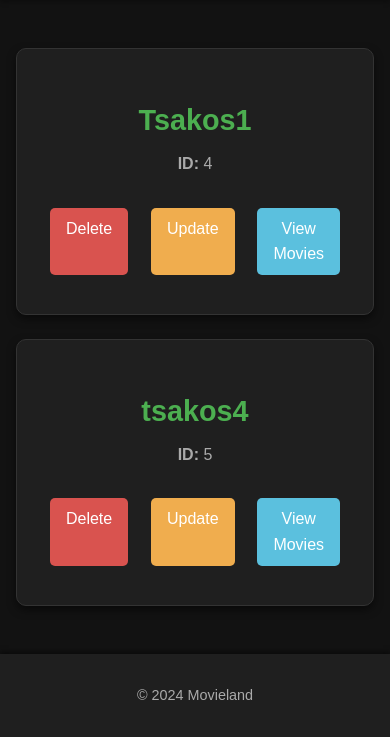
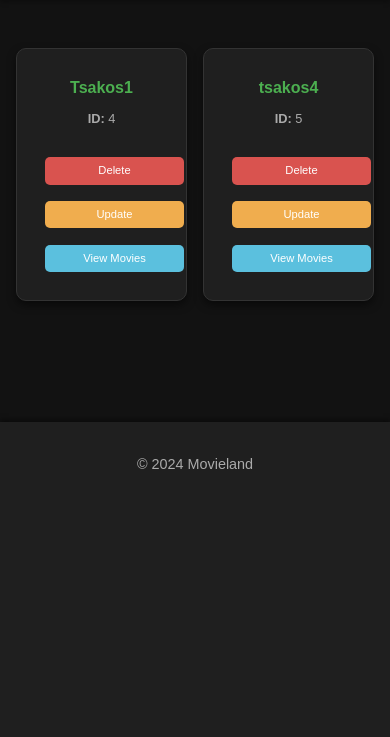
Before and after one commit to evangelostsak/Movieland, a Flask app: page /users in a window 390 px wide. Shown: the part 338-1075 px from the top of the page. After the commit the page ends 807 px from the top, so only its background shows below. Run offline with Flask 3, Linux system fonts and the light colour scheme.

Commit message:
new user grid added, responsive design for more amount of users, smaller devices

```diff
--- a/static/style.css
+++ b/static/style.css
@@ -1,11 +1,11 @@
-
 /* User Grid Container */
 .user-grid {
     display: grid;
-    grid-template-columns: repeat(auto-fit, minmax(250px, 1fr));
-    gap: 1.5rem;
+    grid-template-columns: repeat(auto-fit, minmax(180px, 1fr)); /* Smaller min size to fit more users */
+    gap: 1rem; /* Compact gap for better fit */
     margin: 2rem 0;
     padding: 1rem;
+    align-items: stretch; /* Ensure cards align properly */
 }
 
 /* User Card */
@@ -14,10 +14,12 @@
     border: 1px solid #333; /* Subtle border */
     border-radius: 10px;
     box-shadow: 0 4px 8px rgba(0, 0, 0, 0.5);
-    padding: 1.5rem;
+    padding: 1rem; /* Compact padding */
     text-align: center;
     transition: transform 0.3s ease, box-shadow 0.3s ease;
     color: #e0e0e0;
+    max-width: 100%;
+    overflow: hidden; /* Prevent content overflow */
 }
 
 .user-card:hover {
@@ -27,34 +29,37 @@
 
 /* User Name */
 .user-card h2 {
-    font-size: 1.8rem;
+    font-size: 1.2rem; /* Smaller font size for compactness */
     margin-bottom: 0.5rem;
     color: #4CAF50; /* Accent green for user names */
+    word-wrap: break-word;
 }
 
 /* User Details */
 .user-card p {
-    font-size: 1rem;
-    margin: 0.5rem 0;
+    font-size: 0.9rem; /* Compact details */
+    margin: 0.3rem 0;
     color: #aaaaaa; /* Light gray for details */
 }
 
 /* Action Buttons */
 .user-card .actions {
-    margin-top: 1rem;
+    margin-top: 0.8rem;
     display: flex;
     justify-content: center;
-    gap: 0.8rem;
+    gap: 0.5rem; /* Compact spacing between buttons */
+    flex-wrap: wrap; /* Wrap buttons if they overflow */
 }
 
 .user-card .btn {
     display: inline-block;
-    padding: 0.5rem 1rem;
-    font-size: 1rem;
+    padding: 0.4rem 0.7rem; /* Compact padding */
+    font-size: 0.8rem; /* Smaller button font size */
     text-decoration: none;
     color: #fff;
     border-radius: 5px;
     transition: background-color 0.3s ease, transform 0.2s ease;
+    white-space: nowrap; /* Prevent text wrapping inside buttons */
 }
 
 .user-card .delete-btn {
@@ -73,6 +78,7 @@
     transform: scale(1.05);
     filter: brightness(1.2);
 }
+
 /* Movie Grid Layout */
 .movie-grid {
     display: flex;
@@ -322,6 +328,22 @@ footer {
         padding: 1.5rem;
         width: 90%;
     }
+     .user-card {
+        padding: 0.8rem; /* Reduce padding on smaller screens */
+    }
+
+    .user-card h2 {
+        font-size: 1rem; /* Smaller headings */
+    }
+
+    .user-card p {
+        font-size: 0.8rem; /* Smaller details */
+    }
+
+    .user-card .btn {
+        font-size: 0.7rem; /* Reduce button font size for mobile */
+        padding: 0.3rem 0.5rem;
+    }
 }
 
 @media (max-width: 480px) {
@@ -347,4 +369,17 @@ footer {
         font-size: 1rem;
         padding: 0.6rem;
     }
+    .user-grid {
+        grid-template-columns: repeat(auto-fit, minmax(150px, 1fr)); /* Even smaller cards on mobile */
+    }
+
+    .user-card .actions {
+        flex-direction: column; /* Stack buttons vertically */
+        gap: 0.4rem;
+    }
+
+    .user-card .btn {
+        width: 100%; /* Full-width buttons for mobile */
+        font-size: 0.7rem;
+    }
 }
```
